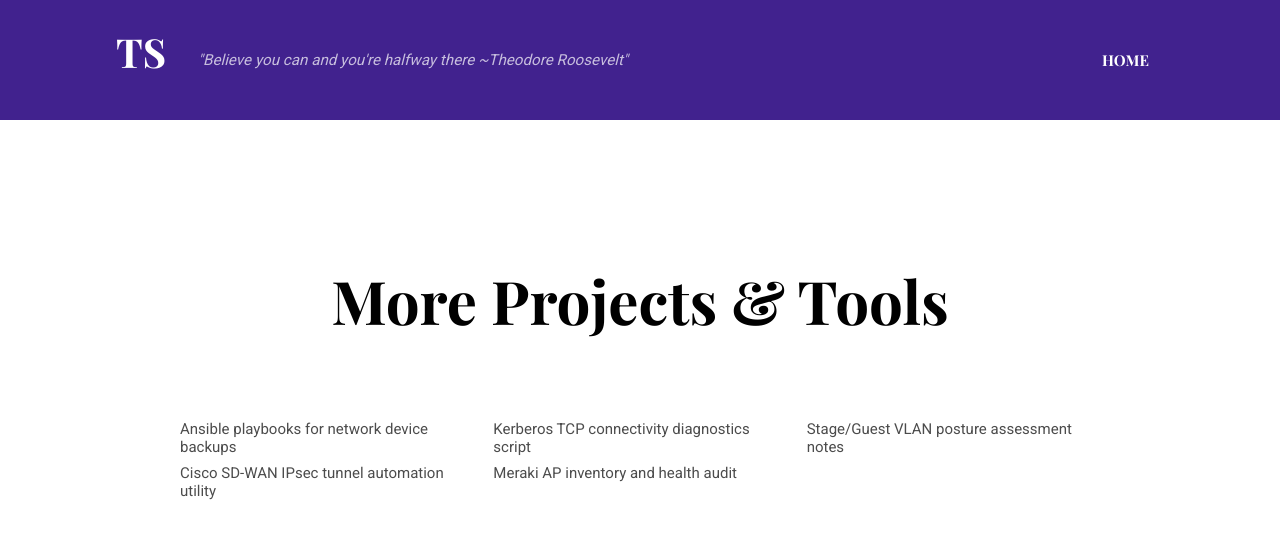
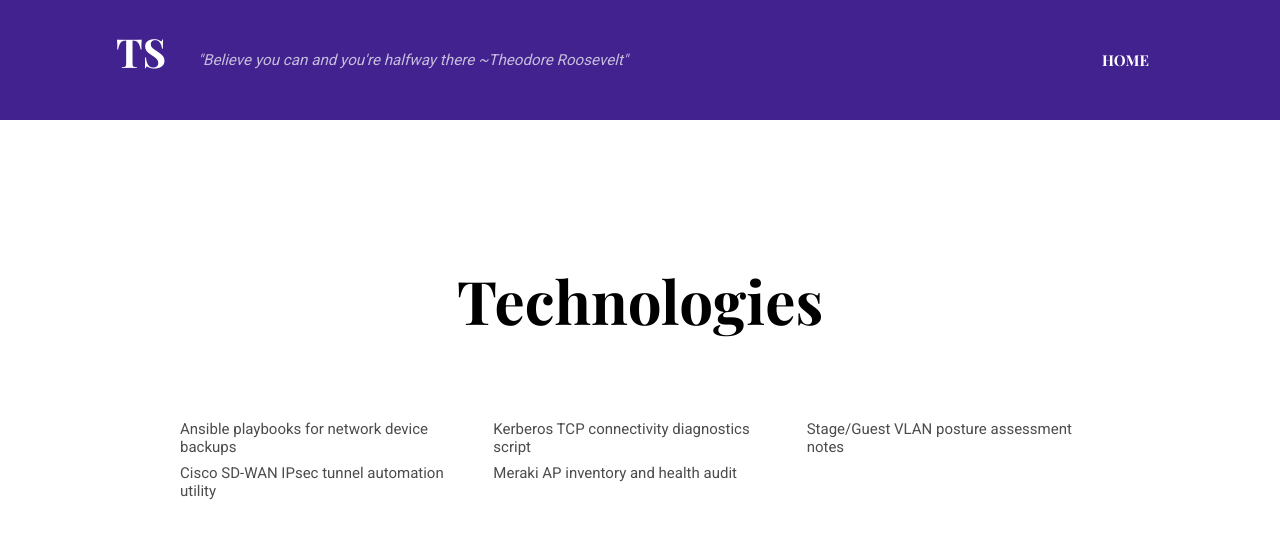
Before and after one commit to swid-tom/swid-tom.github.io, a Jekyll site: the page built from index.html, in a window 1280 px wide and 900 px high, scrolled down 3896 px, cut to the strip 0-640 px from the top of the window. Shown: the top 539 px of the strip. Built offline with Jekyll 4.4.1, drawn with Linux system fonts in a browser that asks for light colours.

Commit message:
Update portfolio-section.html

```diff
--- a/_includes/portfolio-section.html
+++ b/_includes/portfolio-section.html
@@ -55,7 +55,7 @@
   <div class="container">
     <div class="row">
       <div class="col-12 text-center">
-        <h2 class="section-title">More Projects &amp; Tools</h2>
+        <h2 class="section-title">Technologies</h2>
       </div>
     </div>
 
```
